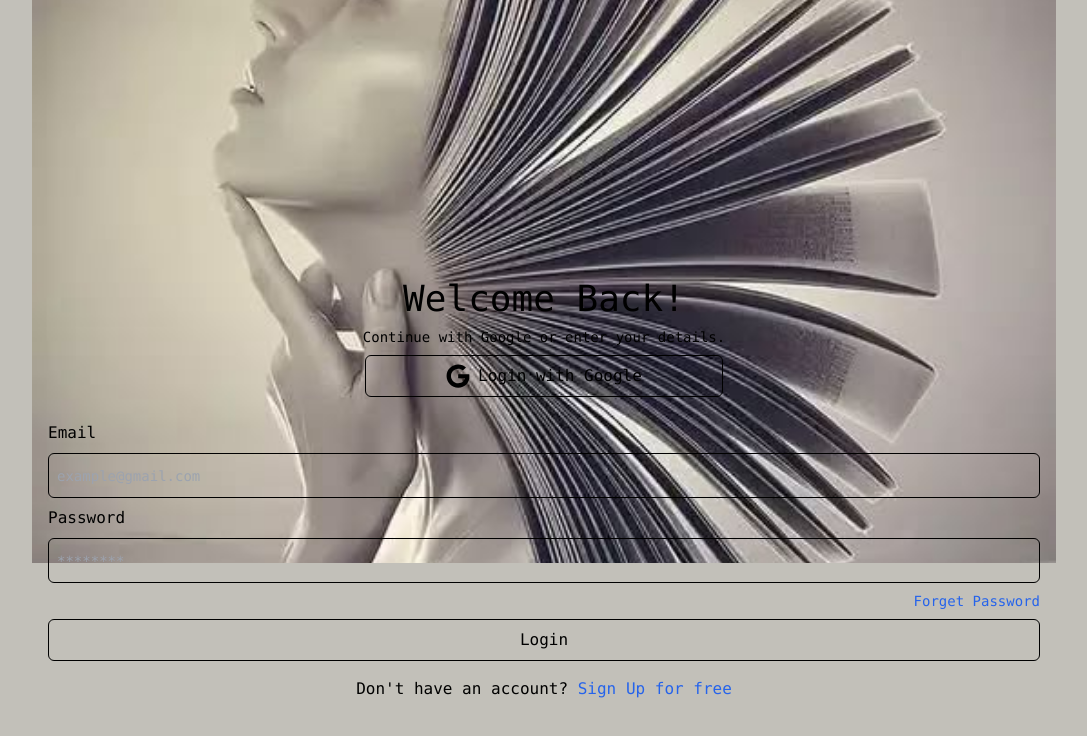
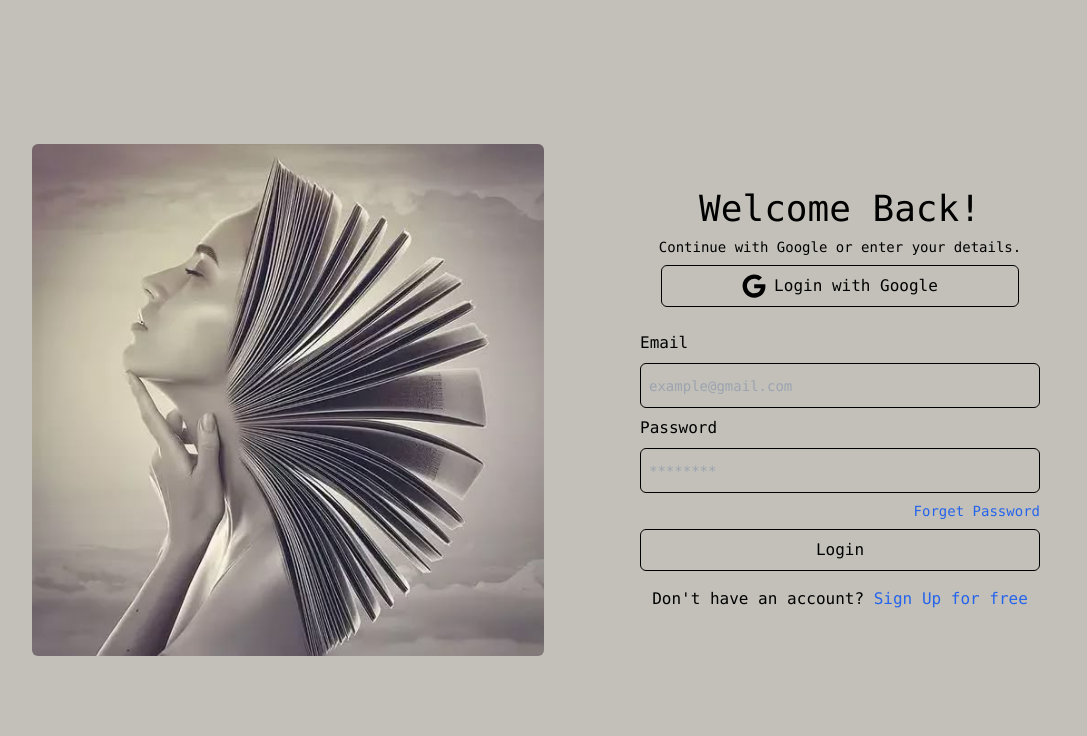
Before and after one commit to Hardelzs/year-book, a React (Vite) app: page / in a window 1280 px wide. Shown: the top 736 px of the page, without its empty margins (96-1183 px from the left). Built offline with nearby package versions, Linux system fonts and the light colour scheme.

Commit message:
done with resposiveness for login page

```diff
--- a/src/Components/LoginPage.jsx
+++ b/src/Components/LoginPage.jsx
@@ -36,7 +36,7 @@ const LoginPage = () => {
       await sendPasswordResetEmail(auth, resetEmail);
       alert("Password reset email sent! Check your inbox.");
       setShowResetModal(false);
-    // eslint-disable-next-line no-unused-vars
+      // eslint-disable-next-line no-unused-vars
     } catch (err) {
       setError("Failed to send reset email. Please try again");
     }
@@ -105,7 +105,7 @@ const LoginPage = () => {
         });
       }
       navigate("/YearBook");
-    // eslint-disable-next-line no-unused-vars
+      // eslint-disable-next-line no-unused-vars
     } catch (err) {
       setError("Failed to sign in with Google. Please try again.");
     }
@@ -114,21 +114,27 @@ const LoginPage = () => {
   return (
     <div className="min-h-screen flex justify-center items-center font-mono">
       <div
-        className={`md-flex gap-20 max-w-5xl w-full   ${
-          isSignup ? "flex-row-reverse" : ""
+        className={`flex-col md:flex md:flex-row gap-20 max-w-5xl w-full ${
+          isSignup ? "md:flex-row-reverse " : ""
         }`}
       >
         {/* Image Section */}
-        <div className={`flex-shrink-0  ${isSignup ? "w-full h-10 -mt-40" : "w-full h-5 -mt-40 "}`}>
+        <div
+          className={`flex-shrink-0  ${
+            isSignup
+              ? "md:w-1/2"
+              : "md:w-1/2"
+          }`}
+        >
           <img
             src={isSignup ? SignImg : LoginImg}
             alt="Auth Page"
-            className="max-h-[80vh] md-rounded-md object-cover w-full"
+            className="max-h-[80vh] md:rounded-md rounded-none  object-cover"
           />
         </div>
 
         {/* Form Section */}
-        <div className="flex flex-col justify-center w-full p-4 mt-80">
+        <div className="flex flex-col justify-center w-full p-4">
           <div className="text-center space-y-2">
             <h1 className="text-4xl">
               {isSignup ? "Signup Here!" : "Welcome Back!"}
```
